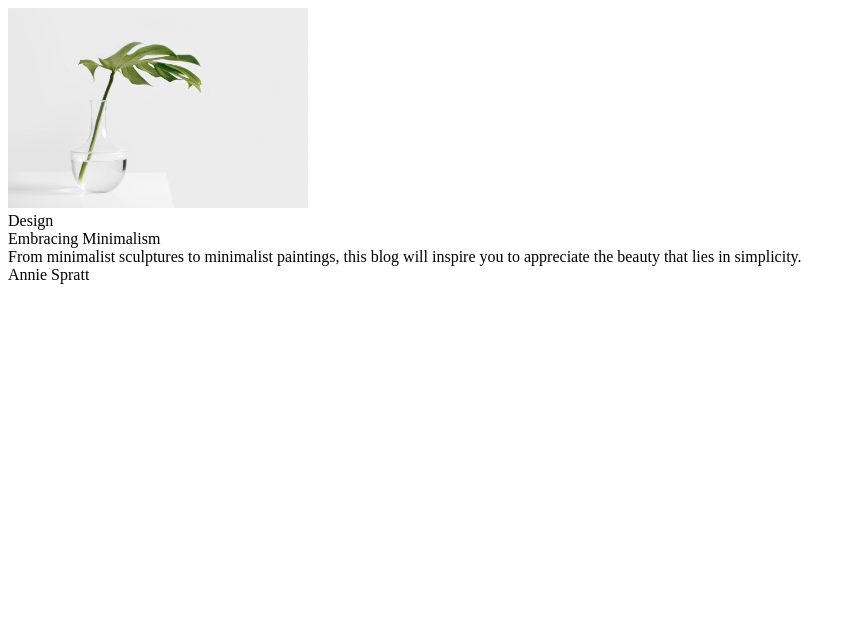
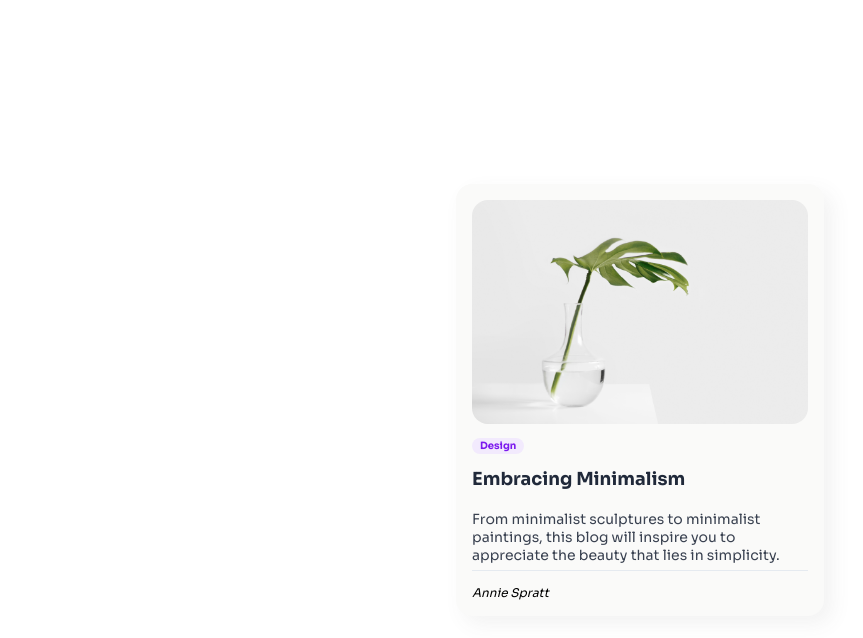
Before and after one commit to Northern-Bear/blog-card, a plain HTML site: page index.html in a window 1280 px wide. Shown: the whole page, without its empty margins (0-863 px from the left). Drawn offline with Linux system fonts and the light colour scheme.

Commit message:
add styling

```diff
--- a/index.html
+++ b/index.html
@@ -4,15 +4,18 @@
     <meta charset="UTF-8">
     <meta name="viewport" content="width=device-width, initial-scale=1.0">
     <link rel="stylesheet" href="style.css">
+    <link rel="preconnect" href="https://fonts.googleapis.com">
+    <link rel="preconnect" href="https://fonts.gstatic.com" crossorigin>
+    <link href="https://fonts.googleapis.com/css2?family=Sora:wght@100..800&display=swap" rel="stylesheet">
     <title>Blog Card</title>
 </head>
 <body>
     <div class="blog-card-container">
-        <img src="assets/minimal-img.jpg" alt="photo of plant in glass vase" width="300px">
+        <img src="assets/minimal-img.jpg" alt="photo of plant in glass vase" width="336px">
         <div class="card-tag">Design</div>
         <div class="card-title">Embracing Minimalism</div>
         <div class="card-body">From minimalist sculptures to minimalist paintings, this blog will inspire you to appreciate the beauty that lies in simplicity.</div>
-        <div class="card-author">Annie Spratt</div>
+        <div class="card-author"><em>Annie Spratt</em></div>
     </div>
 </body>
 </html>
--- a/style.css
+++ b/style.css
@@ -0,0 +1,55 @@
+* {
+    box-sizing: content-box;
+    margin: 0;
+    font-family: "Sora", sans-serif;
+}
+
+body {
+    height: 100vh;
+    display: flex;
+    justify-content: center;
+    align-items: center;
+}
+
+img {
+    border-radius: 1rem;
+}
+
+.blog-card-container {
+    display: flex;
+    flex-direction: column;
+    justify-content: space-between;
+    background-color: #FAFAF9;
+    width: 21rem;
+    height: 25rem;
+    padding: 1rem;
+    border-radius: 1rem;
+    box-shadow: 8px 8px 20px 0px rgba(85, 85, 85, 0.08);
+}
+
+.card-tag {
+    font-size: 0.625rem;
+    font-weight: bold;
+    background-color: #F2EAFD;
+    color: #7C19EE;
+    width: fit-content;
+    padding: 0.1rem 0.5rem;
+    border-radius: 1rem;
+}
+
+.card-title {
+    color: #20293A;
+    font-size: 1.125rem;
+    font-weight: bold;
+}
+
+.card-body {
+    color: #394150;
+    font-size: 0.875rem;
+    border-bottom: 1px #E5EAF0 solid;
+    padding: 0.4rem 0;
+}
+
+.card-author {
+    font-size: 0.75rem;
+}
```
